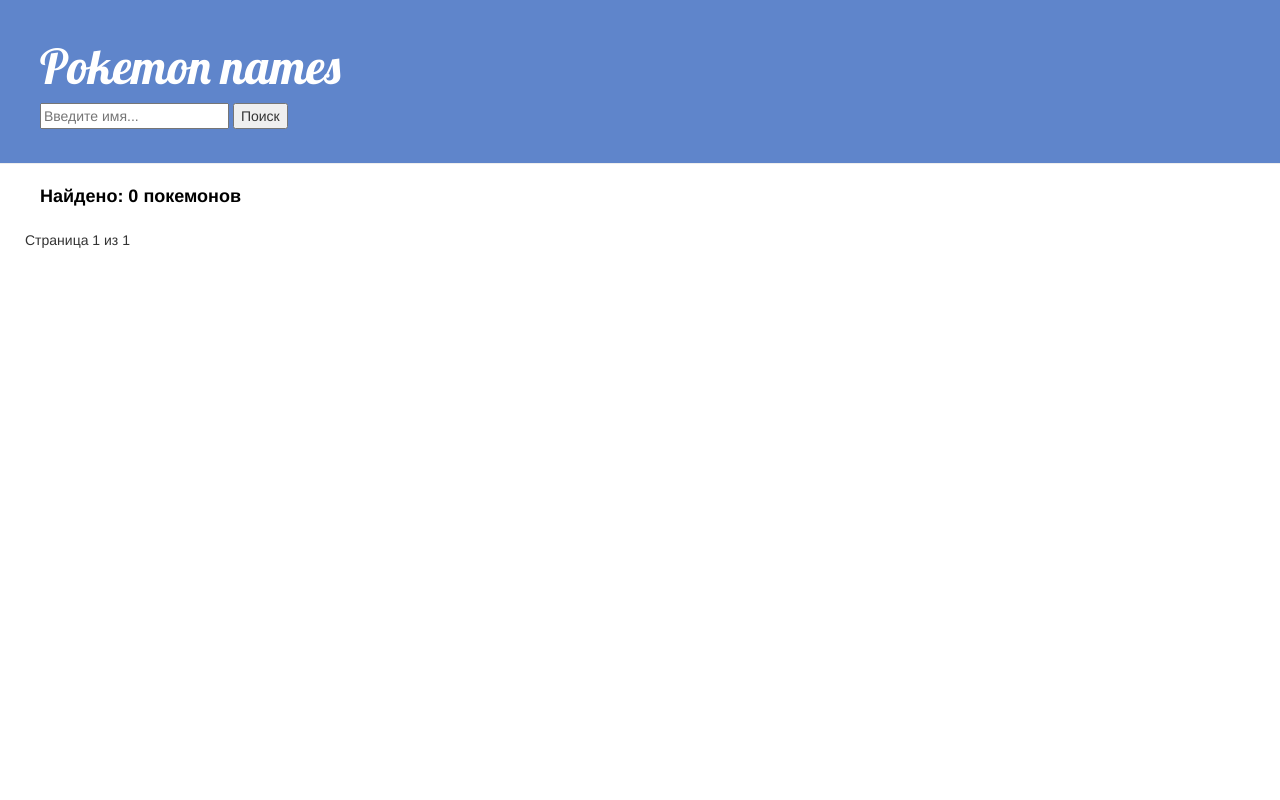
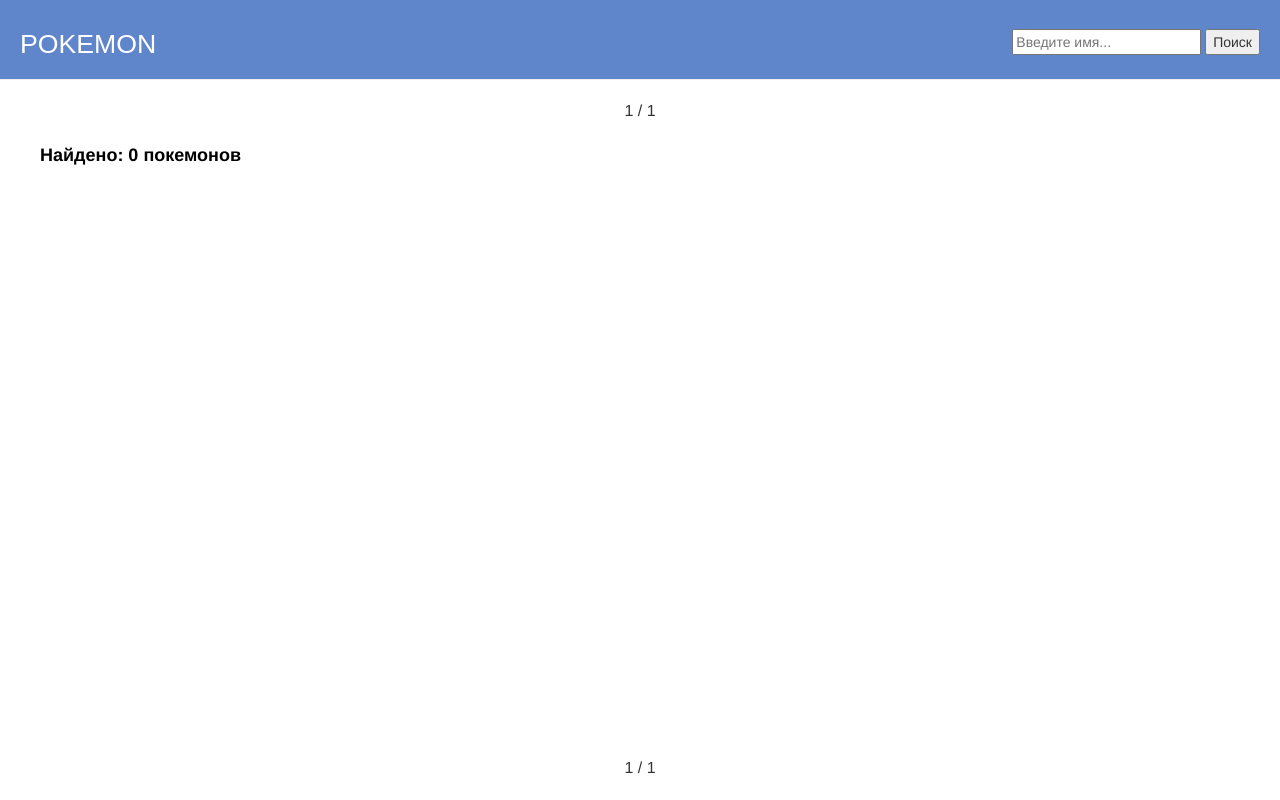
Before and after one commit to lizaelisaveta/Pokemons, a Django app: page /search/ in a window 1280 px wide. Run offline with Django 4.2, Linux system fonts and the light colour scheme; data that the repository does not hold is empty; some libraries are stand-ins or nearby versions.

Commit message:
Fixed a bug in the search bar.
Исправлено: при обновлении страницы слетал текст из поисковой строки. Перенесен search bar. Изменены расположения листателей страницы.

```diff
--- a/project/aplication/static/css/aplication.css
+++ b/project/aplication/static/css/aplication.css
@@ -1,24 +1,33 @@
 h1 a {
     color: #e0e3f2;
-    font-family: 'Lobster';
+    font-family:  'Raleway',sans-serif;
+    text-transform: uppercase;
 }
 
 
 
 .page-header {
+    display: flex;
+    align-items: center;
+    justify-content: space-between;
     background-color: #5f85cb;
     margin-top: 0;
-    padding: 20px 40px 20px 40px;
+    padding: 10px 20px 10px 20px;
+
 }
 
 .page-header h1, .page-header h1 a, .page-header h1 a:visited, .page-header h1 a:active {
     color: #ffffff;
-    font-size: 36pt;
+    font-size: 20pt;
     text-decoration: none;
 }
 
-h1 {
-    font-family: 'Lobster', cursive;
+.search-string {
+    display: flex;
+    align-items: center;
+    justify-content: center;
+    height: 100%;
+    margin-top: auto;
 }
 
 
@@ -44,8 +53,20 @@
 }
 
 .pagination {
-    margin-bottom: 15px;
-    padding-left: 25;
+    display: flex;
+    align-items: center;
+    justify-content: center;
+}
+
+.pagination2 {
+    position: fixed;
+    bottom: 20;
+    left: 0;
+    right: 0;
+    display: flex;
+    align-items: center;
+    justify-content: center;
+
 }
 
 .count a{
@@ -62,3 +83,7 @@
 .name h1 a, .name h1 a:visited {
     color: #000000;
 }
+
+.current {
+    font-size: medium;
+}
--- a/project/aplication/templates/aplication/list_names.html
+++ b/project/aplication/templates/aplication/list_names.html
@@ -4,17 +4,39 @@
         <title>Pokemons</title>
         <link rel="stylesheet" href="//maxcdn.bootstrapcdn.com/bootstrap/3.2.0/css/bootstrap.min.css">
         <link rel="stylesheet" href="//maxcdn.bootstrapcdn.com/bootstrap/3.2.0/css/bootstrap-theme.min.css">
-        <link href="https://fonts.googleapis.com/css?family=Lobster&subset=latin,cyrillic" rel="stylesheet" type="text/css">
+        {% comment %} <link href="https://fonts.googleapis.com/css?family=Lobster&subset=latin,cyrillic" rel="stylesheet" type="text/css"> {% endcomment %}
         <link rel="stylesheet" href="{% static '/css/aplication.css' %}">
     </head>
     <body>
         <div class="page-header">
-            <h1><a href="/">Pokemon names</a></h1>
-            <form method="GET" action="{% url 'search_results' %}">
-                <input type="text" name="query" placeholder="Введите имя...">
+            <h1><a href="/">Pokemon</a></h1>
+            <div class="search-string">
+            <form width="400px" height="200px" method="GET" action="{% url 'search_results' %}">
+                <input type="text" name="query" value="{{ search_query }}" placeholder="Введите имя..." autocomplete="off">
                 <button type="submit">Поиск</button>
             </form>
         </div>
+        </div>
+
+        <div class="pagination">
+            <span class="step-links">
+                {% if page_obj.has_previous %}
+                    <a href="?page=1"><img width="20" height="20" src="https://img.icons8.com/ios/50/double-left.png" alt="double-left"/></a>
+                    <a href="?page={{ page_obj.previous_page_number }}"><img width="20" height="20" src="https://img.icons8.com/ios/50/back--v1.png" alt="back--v1"/></a>
+                {% endif %}
+
+                <span class="current">
+                    {{ page_obj.number }} / {{ page_obj.paginator.num_pages }}
+                </span>
+
+                {% if page_obj.has_next %}
+                    <a href="?page={{ page_obj.next_page_number }}"><img width="20" height="20" src="https://img.icons8.com/ios/50/forward--v1.png" alt="forward--v1"/></a>
+                    <a href="?page={{ page_obj.paginator.num_pages }}"> <img width="20" height="20" src="https://img.icons8.com/ios/50/double-right.png" alt="double-right"/></a>
+                {% endif %}
+            </span>
+        </div>
+
+
 
         <div class="count">
             <a> Найдено: {{ counts }} покемонов</a>
@@ -26,7 +48,7 @@
         </div>
     {% endfor %}
 </body>
-<div class="pagination">
+<div class="pagination2">
     <span class="step-links">
         {% if page_obj.has_previous %}
             <a href="?page=1"><img width="20" height="20" src="https://img.icons8.com/ios/50/double-left.png" alt="double-left"/></a>
@@ -34,7 +56,7 @@
         {% endif %}
 
         <span class="current">
-            Страница {{ page_obj.number }} из {{ page_obj.paginator.num_pages }}
+            {{ page_obj.number }} / {{ page_obj.paginator.num_pages }}
         </span>
 
         {% if page_obj.has_next %}
--- a/project/aplication/views.py
+++ b/project/aplication/views.py
@@ -4,6 +4,15 @@
 import requests
 
 def list_names(request):
+    query = ''
+    if 'search_query' in request.session:
+        query = request.session['search_query']
+
+    if request.GET.get('query'):
+        query = request.GET.get('query')
+        request.session['search_query'] = query
+
+
     count = requests.get('https://pokeapi.co/api/v2/pokemon?limit=1&offset=0')
     count_poke_json = count.json()
     counts = count_poke_json['count']
@@ -17,11 +26,18 @@
     page_number = request.GET.get('page')
     page_obj = paginator.get_page(page_number)
 
-    return render(request, 'aplication/list_names.html', {'names': page_obj.object_list, 'counts': counts, 'paginator':paginator, 'page_obj': page_obj})
+    return render(request, 'aplication/list_names.html', {'names': page_obj.object_list, 'counts': counts, 'paginator': paginator, 'page_obj': page_obj, 'query': query})
+
+def search_results(request):
+    query = ''
+    if 'search_query' in request.session:
+        query = request.session['search_query']
+
+    if request.GET.get('query'):
+        query = request.GET.get('query')
+        request.session['search_query'] = query
 
 
-def search_results(request):
-    query = request.GET.get('query')
     count = requests.get('https://pokeapi.co/api/v2/pokemon?limit=1&offset=0')
     count_poke_json = count.json()
     counts = count_poke_json['count']
@@ -36,4 +52,4 @@
     page_number = request.GET.get('page')
     page_obj = paginator.get_page(page_number)
 
-    return render(request, 'aplication/list_names.html', {'names': page_obj.object_list, 'counts': len(matching_names), 'paginator':paginator, 'page_obj': page_obj})
+    return render(request, 'aplication/list_names.html', {'names': page_obj.object_list, 'counts': len(matching_names), 'paginator':paginator, 'page_obj': page_obj, 'query': query})
```
Also changed, not shown: project/db.sqlite3.
